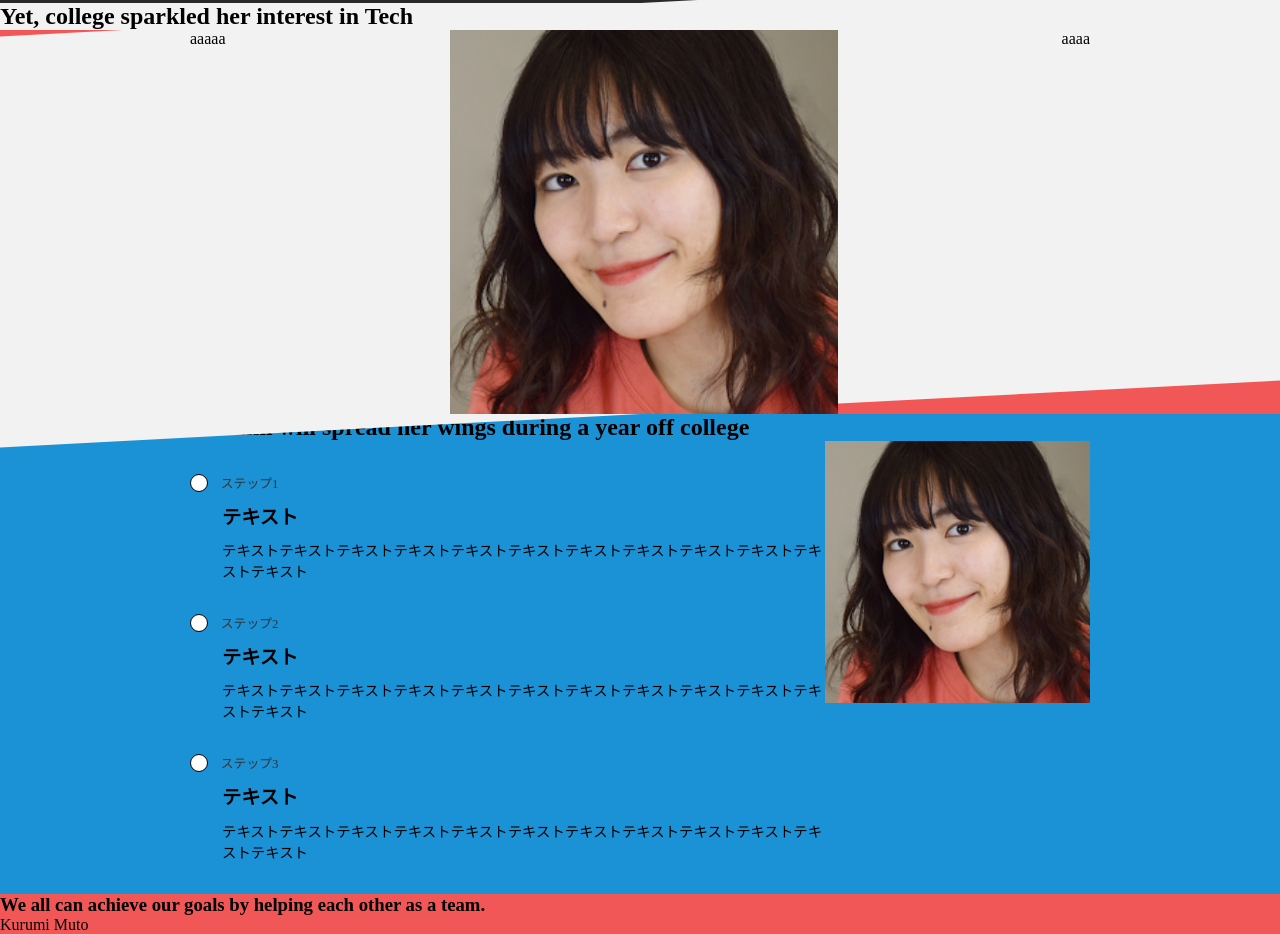
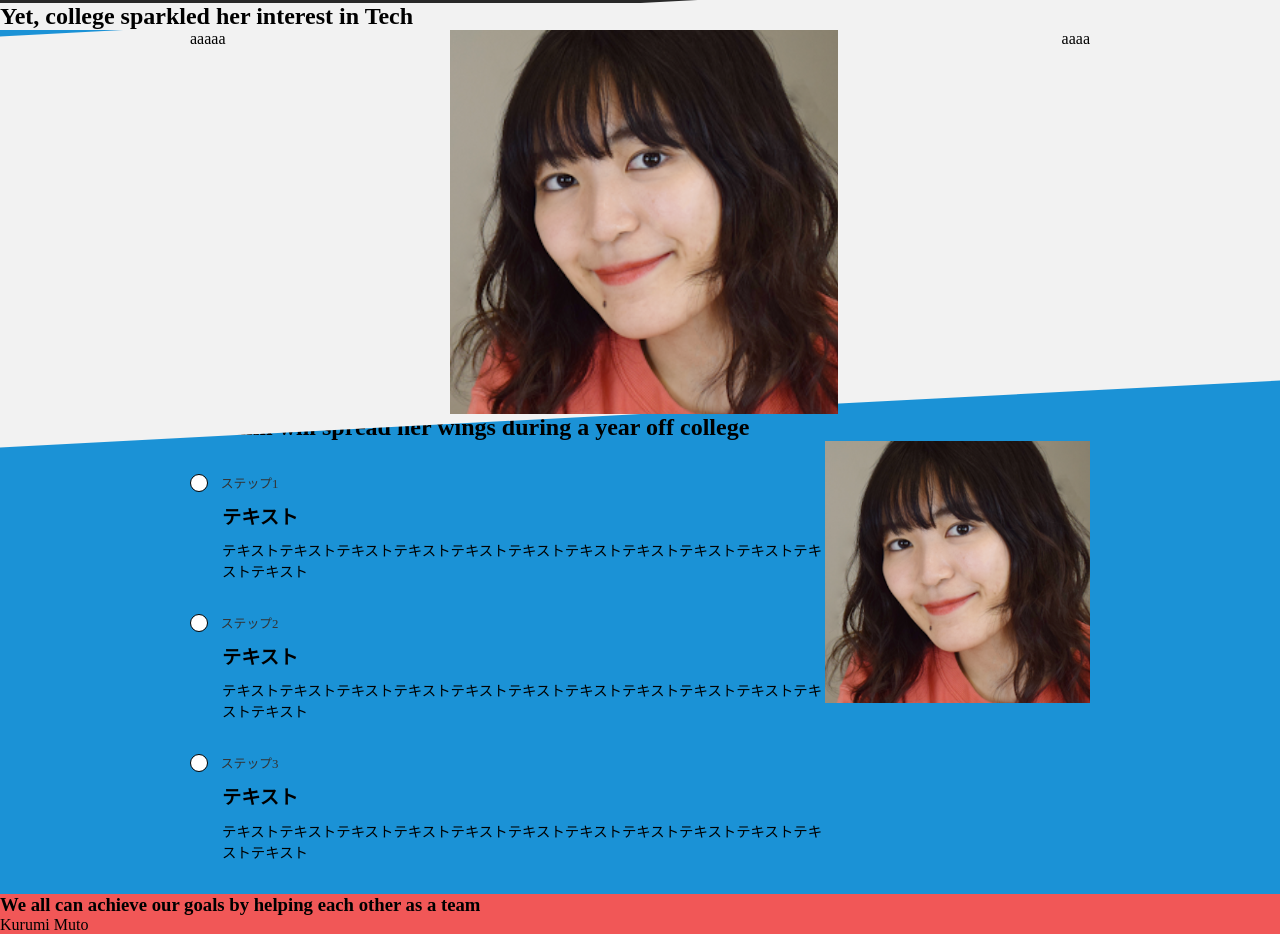
Before and after one commit to walnut07/WaffleCollege, a plain HTML site: page index.html in a window 1280 px wide. Shown: the part 1261-2195 px from the top of the page. Drawn offline with Linux system fonts and the light colour scheme.

Commit message:
htmlは一通り書いた

```diff
--- a/index.html
+++ b/index.html
@@ -107,7 +107,7 @@
         </main>
 
         <footer>
-            <h3>We all can achieve our goals by helping each other as a team.</h2>
+            <h3>We all can achieve our goals by helping each other as a team</h2>
             <p>Kurumi Muto</p>
         </footer>
     </body>
--- a/stylesheet.css
+++ b/stylesheet.css
@@ -8,7 +8,7 @@
 }
 
 html{
-    background-color: var(--pink);
+    background-color: var(--blue);
 }
 
 .wrapper{
```
